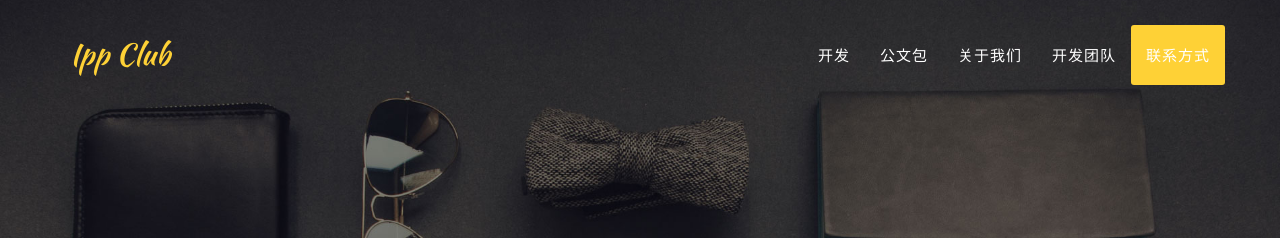
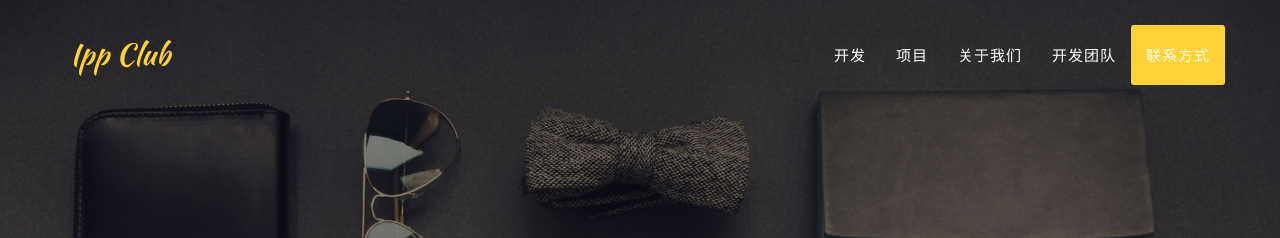
Before and after one commit to HarveyTvT/IppClub.github.io, a Jekyll site: the page built from index.html, in a window 1280 px wide. Shown: the top 238 px of the page. Built offline with Jekyll 4.4.1, drawn with Linux system fonts in a browser that asks for light colours; some web fonts are replaced.

Commit message:
fix some content and pics

```diff
--- a/_config.yml
+++ b/_config.yml
@@ -35,7 +35,7 @@
       url: #
 
 - name: Huozhi
-  pic: 3.jpg
+  pic: huozhi.png
   position: Developer
   social:
     - title: github
--- a/_includes/contact.html
+++ b/_includes/contact.html
@@ -20,13 +20,13 @@
                                     <p class="help-block text-danger"></p>
                                 </div>
                                 <div class="form-group">
-                                    <input type="tel" class="form-control" placeholder="Your Phone *" id="phone" required data-validation-required-message="Please enter your phone number.">
+                                    <input type="tel" class="form-control" placeholder="你的联系方式，电话邮箱都可以 *" id="phone" required data-validation-required-message="给我们留下你的联系方式，电话邮箱都可以">
                                     <p class="help-block text-danger"></p>
                                 </div>
                             </div>
                             <div class="col-md-6">
                                 <div class="form-group">
-                                    <textarea class="form-control" placeholder="Your Message *" id="message" required data-validation-required-message="Please enter a message."></textarea>
+                                    <textarea class="form-control" placeholder="留言内容 *" id="message" required data-validation-required-message="写下你想说的话"></textarea>
                                     <p class="help-block text-danger"></p>
                                 </div>
                             </div>
--- a/_includes/header.html
+++ b/_includes/header.html
@@ -22,7 +22,7 @@
                         <a class="page-scroll" href="#services">开发</a>
                     </li>
                     <li>
-                        <a class="page-scroll" href="#portfolio">公文包</a>
+                        <a class="page-scroll" href="#portfolio">项目</a>
                     </li>
                     <li>
                         <a class="page-scroll" href="#about">关于我们</a>
```
Also changed, not shown: img/team/huozhi.png (added).
